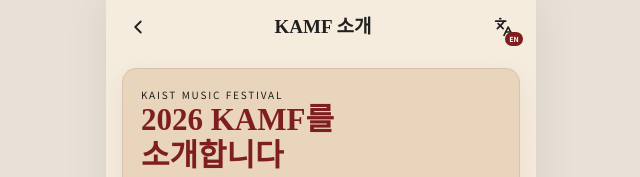
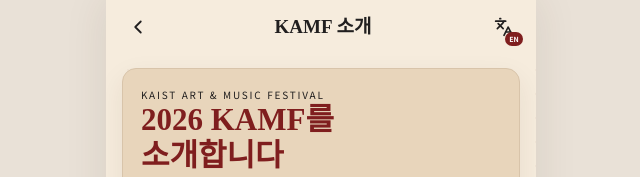
Before and after one commit to sparcscasio/kamf-pwa, a React (Vite) app: page /about in a window 1280 px wide. Shown: the top 177 px of the page, without its empty margins (319-959 px from the left). Built offline with nearby package versions, Linux system fonts and the light colour scheme; no server answers; a web font is replaced by a local one.

Commit message:
fix music to art & music

```diff
--- a/src/data/mock.ts
+++ b/src/data/mock.ts
@@ -2,7 +2,7 @@
 
 export const festival = {
   title: '2026 KAMF',
-  subtitle: 'KAIST Music Festival',
+  subtitle: 'KAIST Art & Music Festival',
   dates: '2026.09.10(목) - 09.12(토)',
   mainDates: '09.11(금) - 09.12(토)',
   venue: 'KAIST 잔디광장 및 신학관 앞 오픈스페이스',
--- a/src/pages/AppInfoPage/AppInfoPage.tsx
+++ b/src/pages/AppInfoPage/AppInfoPage.tsx
@@ -50,7 +50,7 @@
       <Logo>KAMF</Logo>
 
       <Meta>
-        2026 · KAIST MUSIC FESTIVAL
+        2026 · KAIST Art & Music Festival
       </Meta>
 
       <Box>
--- a/src/pages/KamfIntroPage/KamfIntroPage.tsx
+++ b/src/pages/KamfIntroPage/KamfIntroPage.tsx
@@ -100,7 +100,7 @@
             letterSpacing: '.18em',
           }}
         >
-          KAIST MUSIC FESTIVAL
+          KAIST ART & MUSIC FESTIVAL
         </div>
 
         <Big>
--- a/src/pages/SplashPage/SplashPage.tsx
+++ b/src/pages/SplashPage/SplashPage.tsx
@@ -9,4 +9,4 @@
 const K=styled.div`font-size:58px;font-weight:700;letter-spacing:.06em;color:${({theme})=>theme.colors.primary};`;
 const Sub=styled.div`font-size:11px;letter-spacing:.24em;margin-top:4px;`;
 const Loading=styled.div`font-size:11px;letter-spacing:.18em;color:${({theme})=>theme.colors.muted};`;
-export default function SplashPage(){const n=useNavigate();useEffect(()=>{const t=setTimeout(()=>n('/home',{replace:true}),1200);return()=>clearTimeout(t)},[n]);return <Wrap><Logo><Small>NOW PLAYING:</Small><K>KAMF</K><Sub>KAIST MUSIC FESTIVAL</Sub></Logo><RecordArt size={220}/><Loading>2026 KAMF · LOADING</Loading></Wrap>}
+export default function SplashPage(){const n=useNavigate();useEffect(()=>{const t=setTimeout(()=>n('/home',{replace:true}),1200);return()=>clearTimeout(t)},[n]);return <Wrap><Logo><Small>NOW PLAYING:</Small><K>KAMF</K><Sub>KAIST ART & MUSIC FESTIVAL</Sub></Logo><RecordArt size={220}/><Loading>2026 KAMF · LOADING</Loading></Wrap>}
--- a/vite.config.ts
+++ b/vite.config.ts
@@ -15,7 +15,7 @@
       manifest: {
         name: 'KAMF 2026',
         short_name: 'KAMF',
-        description: 'KAIST Music Festival 2026 모바일 안내 PWA',
+        description: 'KAIST Art & Music Festival 2026 모바일 안내 PWA',
         theme_color: '#7B1E1E',
         background_color: '#F7F0E6',
         display: 'standalone',
```
